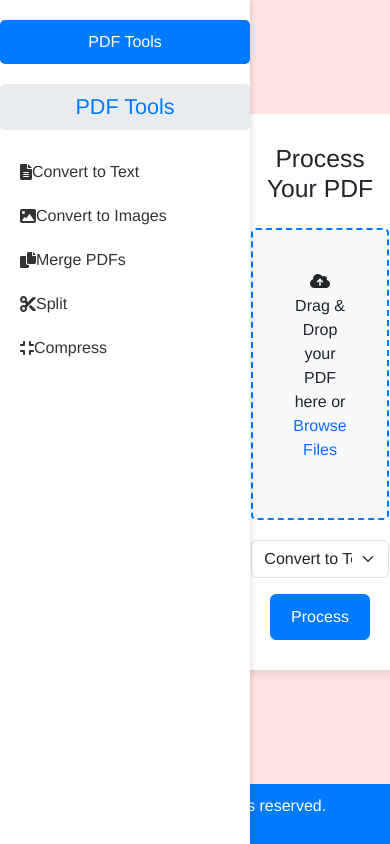
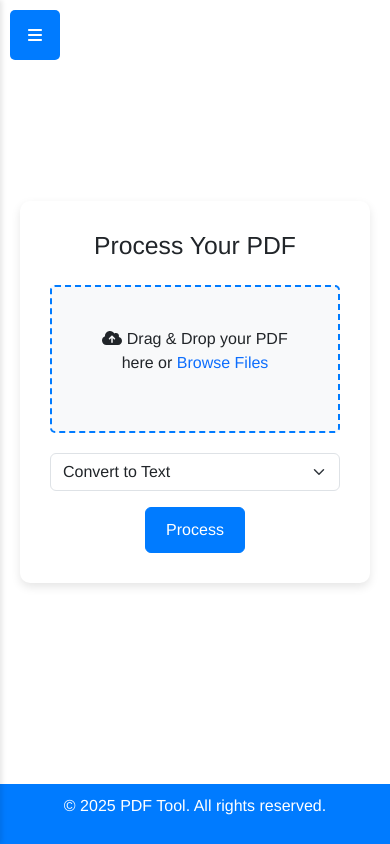
Before and after one commit to AbdurDev-cloud/pdf-tool, a Flask app: page / in a window 390 px wide. Run offline with Flask 3, Linux system fonts and the light colour scheme.

Commit message:
Changed background to white, added hamburger menu, removed duplicate PDF Tools

```diff
--- a/templates/index.html
+++ b/templates/index.html
@@ -8,12 +8,31 @@
     <link href="https://cdnjs.cloudflare.com/ajax/libs/font-awesome/6.0.0-beta3/css/all.min.css" rel="stylesheet">
     <style>
         body {
-            background-color: #ffe4e1; /* Light peach color */
+            background-color: #ffffff; /* White background */
             min-height: 100vh;
             display: flex;
             flex-direction: column;
             font-family: 'Helvetica', sans-serif;
             margin: 0;
+        }
+        .menu-toggle {
+            width: 50px;
+            height: 50px;
+            background: #007bff;
+            color: white;
+            border: none;
+            cursor: pointer;
+            position: fixed;
+            top: 10px;
+            left: 10px;
+            z-index: 1000;
+            display: flex;
+            align-items: center;
+            justify-content: center;
+            border-radius: 5px;
+        }
+        .menu-toggle:hover {
+            background-color: #0056b3;
         }
         .sidebar {
             width: 250px;
@@ -23,32 +42,19 @@
             height: 100vh;
             position: fixed;
             top: 0;
+            left: -250px; /* Hidden by default */
+            transition: left 0.3s ease;
+            z-index: 999;
         }
-        .sidebar .pdf-tools-btn {
-            background-color: #007bff;
-            color: white;
-            padding: 10px 20px;
-            text-align: center;
-            text-decoration: none;
-            display: block;
-            margin-bottom: 20px;
-            border-radius: 5px;
-        }
-        .sidebar .pdf-tools-btn:hover {
-            background-color: #0056b3;
-        }
-        .sidebar .pdf-tools-box {
-            background-color: #e9ecef;
-            padding: 10px;
-            border-radius: 5px;
-            text-align: center;
-            margin-bottom: 20px;
+        .sidebar.active {
+            left: 0; /* Slide in when active */
         }
         .sidebar .nav-link {
             color: #333;
             padding: 10px 20px;
             display: flex;
             align-items: center;
+            text-decoration: none;
         }
         .sidebar .nav-link:hover {
             color: #007bff;
@@ -58,12 +64,13 @@
             margin-right: 10px;
         }
         .content {
-            margin-left: 250px;
+            margin-left: 0; /* No sidebar margin by default */
             padding: 40px 20px;
             flex: 1;
             display: flex;
             justify-content: center;
             align-items: center;
+            width: 100%;
         }
         .pdf-container {
             background: white;
@@ -105,35 +112,40 @@
             padding: 10px 0;
             text-align: center;
             width: 100%;
-            margin-left: 0; /* Removed to position at bottom */
+            margin-left: 0;
         }
         .alert {
             margin-top: 20px;
             display: none;
         }
+        @media (max-width: 768px) {
+            .content {
+                padding: 20px;
+            }
+        }
     </style>
 </head>
 <body>
-    <div class="sidebar">
-        <a href="/" class="pdf-tools-btn">PDF Tools</a>
-        <div class="pdf-tools-box">
-            <h4 style="color: #007bff; margin: 0;">PDF Tools</h4>
-        </div>
+    <button class="menu-toggle" id="menuToggle">
+        <i class="fas fa-bars"></i>
+    </button>
+    <div class="sidebar" id="sidebar">
+        <a href="/" class="nav-link" style="padding: 10px 20px; display: block; color: #007bff; font-weight: bold;">PDF Tools</a>
         <ul class="nav flex-column">
             <li class="nav-item">
-                <a class="nav-link" data-operation="text"><i class="fas fa-file-alt"></i> Convert to Text</a>
+                <a class="nav-link" href="/text" data-operation="text"><i class="fas fa-file-alt"></i> Convert to Text</a>
             </li>
             <li class="nav-item">
-                <a class="nav-link" data-operation="image"><i class="fas fa-image"></i> Convert to Images</a>
+                <a class="nav-link" href="/image" data-operation="image"><i class="fas fa-image"></i> Convert to Images</a>
             </li>
             <li class="nav-item">
-                <a class="nav-link" data-operation="merge"><i class="fas fa-copy"></i> Merge PDFs</a>
+                <a class="nav-link" href="/merge" data-operation="merge"><i class="fas fa-copy"></i> Merge PDFs</a>
             </li>
             <li class="nav-item">
-                <a class="nav-link" data-operation="split"><i class="fas fa-cut"></i> Split</a>
+                <a class="nav-link" href="/split" data-operation="split"><i class="fas fa-cut"></i> Split</a>
             </li>
             <li class="nav-item">
-                <a class="nav-link" data-operation="compress"><i class="fas fa-compress"></i> Compress</a>
+                <a class="nav-link" href="/compress" data-operation="compress"><i class="fas fa-compress"></i> Compress</a>
             </li>
         </ul>
     </div>
@@ -168,6 +180,8 @@
     <script src="https://cdn.jsdelivr.net/npm/bootstrap@5.3.3/dist/js/bootstrap.bundle.min.js"></script>
     <script src="https://cdnjs.cloudflare.com/ajax/libs/font-awesome/6.0.0-beta3/js/all.min.js"></script>
     <script>
+        const menuToggle = document.getElementById('menuToggle');
+        const sidebar = document.getElementById('sidebar');
         const dragArea = document.getElementById('dragArea');
         const fileInput = document.getElementById('fileInput');
         const fileNames = document.getElementById('fileNames');
@@ -178,6 +192,18 @@
         const successMsg = document.getElementById('successMsg');
         const errorMsg = document.getElementById('errorMsg');
         const sidebarLinks = document.querySelectorAll('.sidebar .nav-link');
+
+        // Hamburger Menu Toggle
+        menuToggle.addEventListener('click', () => {
+            sidebar.classList.toggle('active');
+        });
+
+        // Close sidebar when clicking outside
+        document.addEventListener('click', (e) => {
+            if (!sidebar.contains(e.target) && !menuToggle.contains(e.target)) {
+                sidebar.classList.remove('active');
+            }
+        });
 
         // Drag and Drop
         dragArea.addEventListener('dragover', (e) => {
@@ -205,14 +231,15 @@
             }
         }
 
-        // Sidebar Selection
+        // Sidebar Navigation
         sidebarLinks.forEach(link => {
             link.addEventListener('click', (e) => {
                 e.preventDefault();
                 const operation = link.getAttribute('data-operation');
                 if (operation) {
-                    operationSelect.value = operation;
+                    window.location.href = `/${operation}`;
                 }
+                sidebar.classList.remove('active');
             });
         });
 
```
